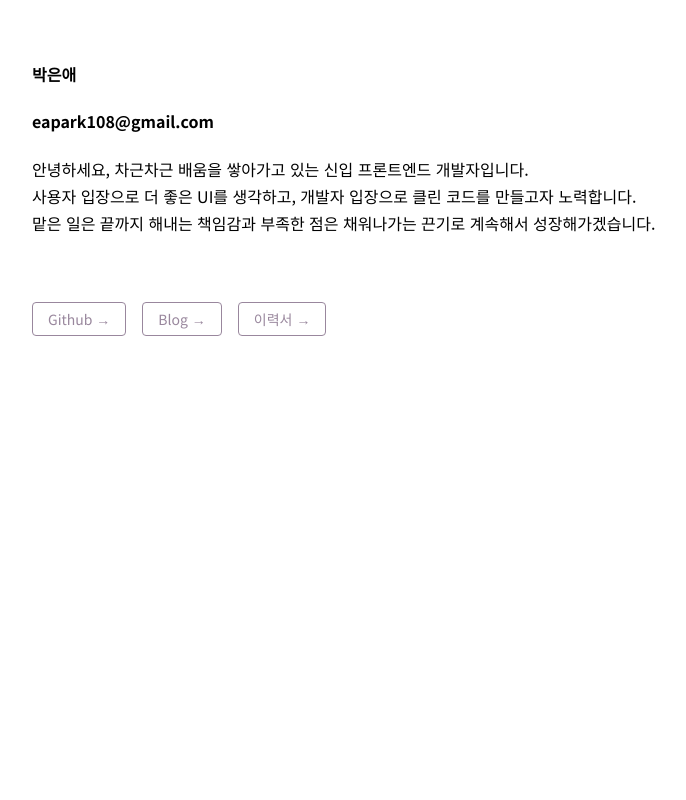
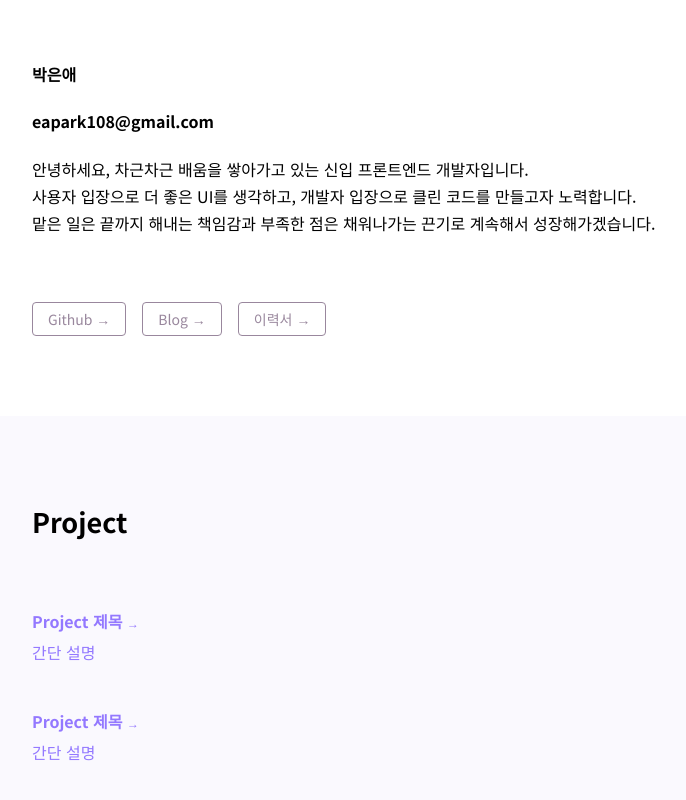
Before and after one commit to parkeunae/portfolio, a React app: page / in a window 1280 px wide. Shown: the part 679-1479 px from the top of the page, without its empty margins (208-894 px from the left). Before the commit the page ends 1095 px from the top, so only its background shows below. Built offline with nearby package versions, Linux system fonts and the light colour scheme.

Commit message:
feat: add project layout

```diff
--- a/src/App.tsx
+++ b/src/App.tsx
@@ -12,6 +12,9 @@ const Root = () => {
             <Contents title="About Me">
                 <AboutMe />
             </Contents>
+            <Contents title="Project">
+                <Project />
+            </Contents>
         </div>
     );
 };
```
